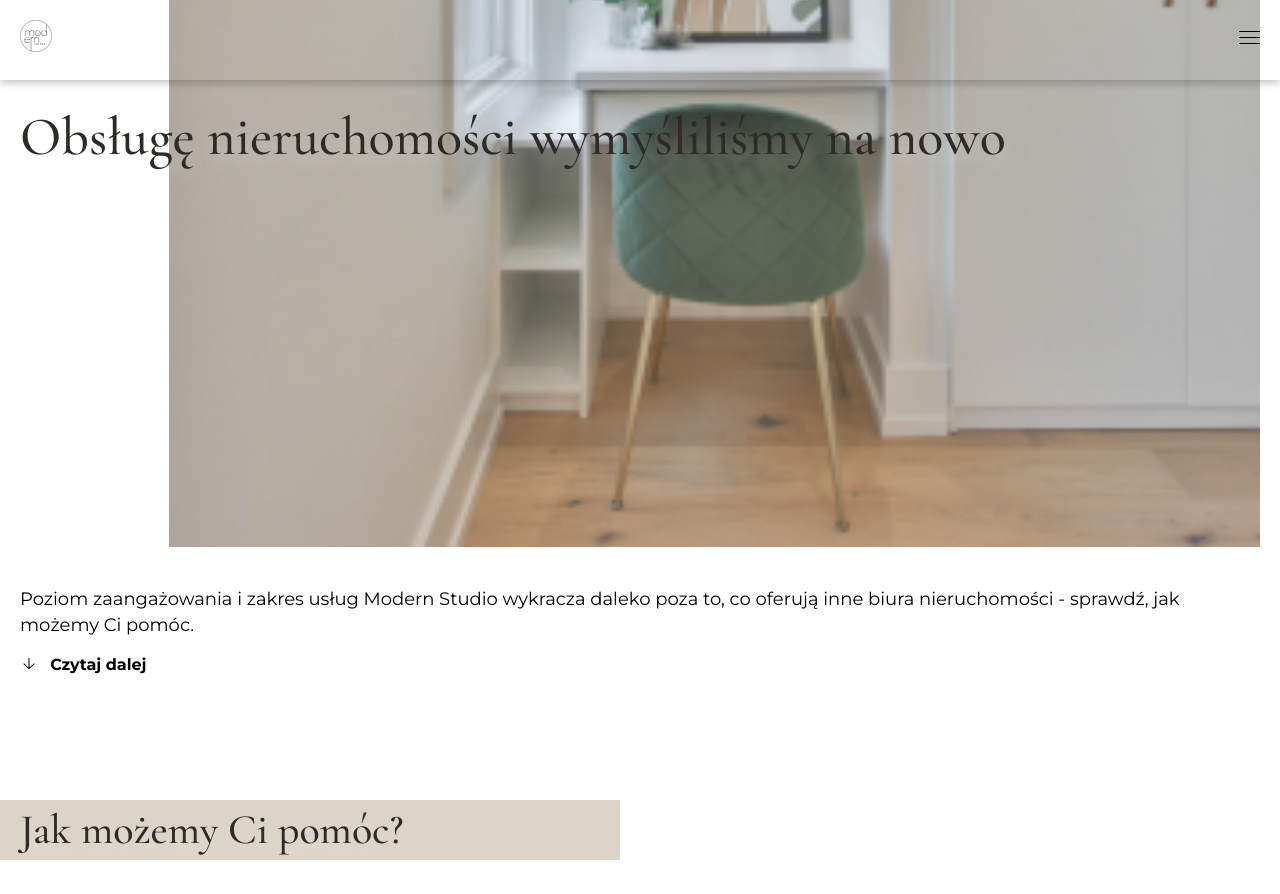
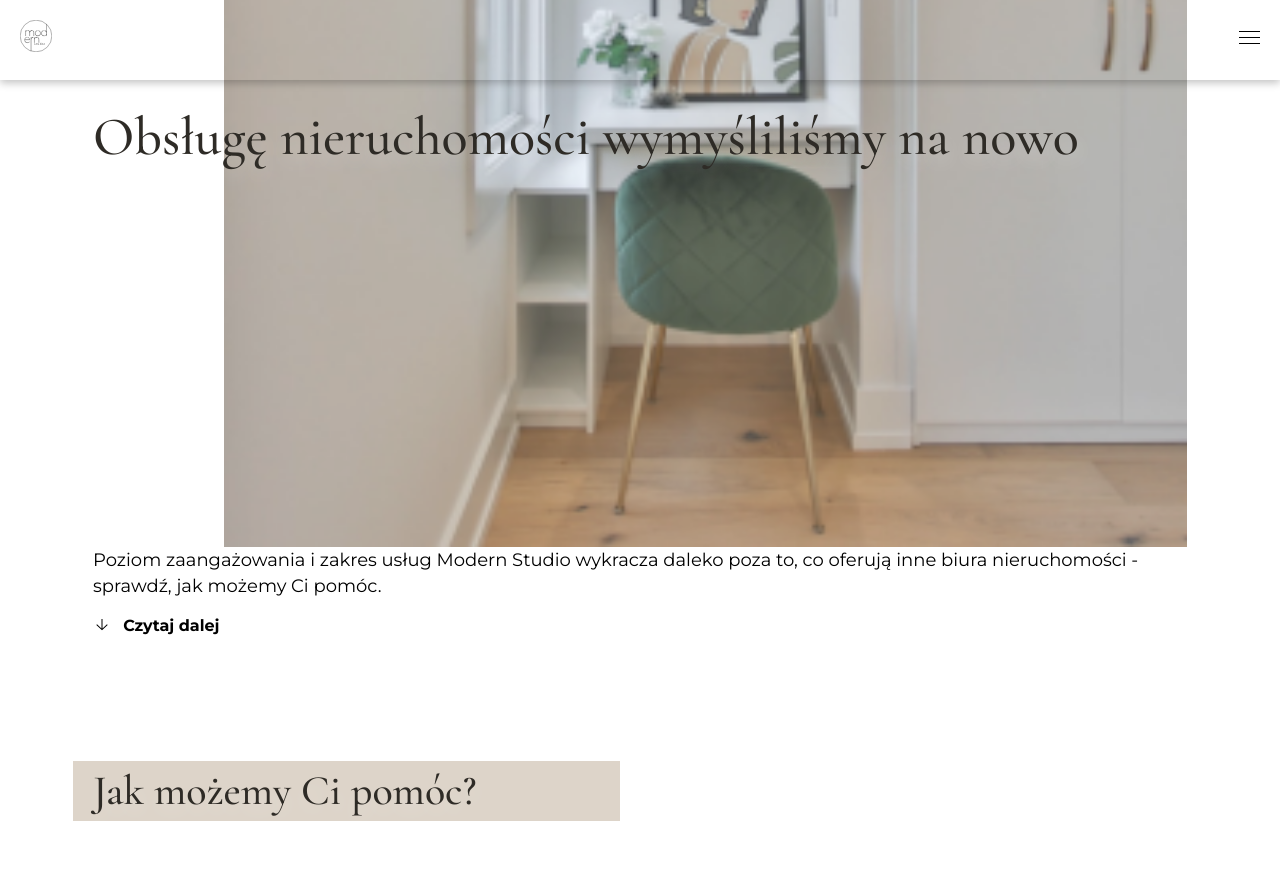
Before and after one commit to wilku1211/interior-finish, a React (Create React App) app: page /services in a window 1280 px wide. Shown: the top 894 px of the page. Built offline with nearby package versions, Linux system fonts and the light colour scheme.

Commit message:
Offer and Realization pages tabled improved

```diff
--- a/src/assets/styles/global.module.scss
+++ b/src/assets/styles/global.module.scss
@@ -88,4 +88,7 @@ img {
     font-size: 18px;
     line-height: 26px;
   }
+  section {
+    margin: 0 93px;
+  }
 }
--- a/src/assets/styles/theme.module.scss
+++ b/src/assets/styles/theme.module.scss
@@ -15,7 +15,7 @@ $header-height: 80px;
 $body-left-margin: 20px;
 
 @mixin tablet {
-  @media only screen and (min-width: 716px) {
+  @media only screen and (min-width: 768px) {
     @content;
   }
 }
@@ -33,6 +33,14 @@ $body-left-margin: 20px;
     background-color: $color;
     @content;
   }
+  @media only screen and (min-width: 768px) {
+    &::before {
+      width: 80px;
+      height: 80px;
+      transform: translate(-35px, 35px);
+      @content;
+    }
+  }
 }
 /*
 {@include ozdobnik($color-cream);
--- a/src/components/offers/Items.js
+++ b/src/components/offers/Items.js
@@ -8,7 +8,7 @@ import Offer4 from "../../assets/image/offers/offer-4.jpg";
 const Items = () => {
   return (
     <section className={classes.wrapper}>
-      <ul>
+      <ul className={classes.items}>
         <li className={classes.item}>
           <div className={classes["image-wrapper"]}>
             <img src={Offer1} alt="Offer1" />
--- a/src/components/offers/filter.module.scss
+++ b/src/components/offers/filter.module.scss
@@ -13,3 +13,13 @@
     font-weight: 700;
   }
 }
+
+@include tablet {
+  .wrapper {
+    margin-top: 41px;
+  }
+  .items {
+    width: 481px;
+    margin: 0 auto;
+  }
+} ;
--- a/src/components/offers/intro.module.scss
+++ b/src/components/offers/intro.module.scss
@@ -5,3 +5,20 @@
     margin-top: 24px;
   }
 }
+
+@include tablet {
+  .wrapper {
+    width: 524px;
+    margin: 150px auto 0;
+    h2 {
+      text-align: center;
+      display: block;
+      width: fit-content;
+      margin: 0 auto;
+    }
+    p {
+      text-align: center;
+      margin-top: 0;
+    }
+  }
+}
--- a/src/components/offers/items.module.scss
+++ b/src/components/offers/items.module.scss
@@ -1,6 +1,5 @@
 @import "../../assets/styles/theme.module.scss";
 .wrapper {
-  margin-bottom: 20px;
 }
 .item {
   position: relative;
@@ -45,3 +44,23 @@
   padding-left: 24px;
   width: 55%;
 }
+
+@include tablet {
+  .wrapper {
+    margin-top: 55px;
+  }
+  .items {
+    display: flex;
+    justify-content: space-between;
+    flex-wrap: wrap;
+    width: 90%;
+    margin: 0 auto;
+    > li {
+      flex-basis: 49%;
+    }
+    @include ozdobnik($color-blue) {
+      top: 0;
+      transform: translate(-35px, -36px);
+    }
+  }
+} ;
--- a/src/components/realization/Intro.js
+++ b/src/components/realization/Intro.js
@@ -6,12 +6,14 @@ import IntroImage from "../../assets/image/realization//intro.jpg";
 const Intro = () => {
   return (
     <section className={classes.wrapper}>
-      <Heading title="Poznaj nasze realizacje" isDecorated />
-      <p>
-        Każda współpraca to dla nas wspaniała przygoda, a to co po niej
-        pozostaje, to pełna satysfakcja naszych klientów. Sprawdź, co udało nam
-        się do tej pory osiągnąć.{" "}
-      </p>
+      <div className={classes.content}>
+        <Heading title="Poznaj nasze realizacje" isDecorated />
+        <p>
+          Każda współpraca to dla nas wspaniała przygoda, a to co po niej
+          pozostaje, to pełna satysfakcja naszych klientów. Sprawdź, co udało
+          nam się do tej pory osiągnąć.{" "}
+        </p>
+      </div>
       <div className={classes["image-wrapper"]}>
         <img src={IntroImage} alt="IntroImage" />
       </div>
--- a/src/components/realization/Items.js
+++ b/src/components/realization/Items.js
@@ -9,8 +9,9 @@ import OfferItem from "./OfferItem";
 const Items = () => {
   return (
     <section className={classes.wrapper}>
-      <ul>
+      <ul className={classes.items}>
         <li className={classes.item}>
+          <div className={classes.header}>
             <Heading title={"Polna 38"} isDecorated isFullHeight />
             <p>
               Lorem ipsum dolor sit amet consectetur adipisicing elit. Quae quia
@@ -18,24 +19,74 @@ const Items = () => {
               accusantium debitis repellat consectetur error omnis, consequatur
               nesciunt dolores facilis, perspiciatis.
             </p>
+          </div>
           <div className={classes["image-wrapper"]}>
             <img src={Item1} alt="Item1" />
           </div>
         </li>
+
+        <li className={classes.item}>
+          <div className={classes.header}>
+            <Heading title={"Polna 38"} isDecorated isFullHeight />
+            <p>
+              Lorem ipsum dolor sit amet consectetur adipisicing elit. Quae quia
+              mollitia minus obcaecati optio! Repellendus, voluptas. Nihil
+              accusantium debitis repellat consectetur error omnis, consequatur
+              nesciunt dolores facilis, perspiciatis.
+            </p>
+          </div>
+          <div className={classes["image-wrapper"]}>
+            <img src={Item1} alt="Item1" />
+          </div>
+        </li>
+
+        <li className={classes.item}>
+          <div className={classes.header}>
+            <Heading title={"Polna 38"} isDecorated isFullHeight />
+            <p>
+              Lorem ipsum dolor sit amet consectetur adipisicing elit. Quae quia
+              mollitia minus obcaecati optio! Repellendus, voluptas. Nihil
+              accusantium debitis repellat consectetur error omnis, consequatur
+              nesciunt dolores facilis, perspiciatis.
+            </p>
+          </div>
+          <div className={classes["image-wrapper"]}>
+            <img src={Item1} alt="Item1" />
+          </div>
+        </li>
+
+        <li className={classes.item}>
+          <div className={classes.header}>
+            <Heading title={"Polna 38"} isDecorated isFullHeight />
+            <p>
+              Lorem ipsum dolor sit amet consectetur adipisicing elit. Quae quia
+              mollitia minus obcaecati optio! Repellendus, voluptas. Nihil
+              accusantium debitis repellat consectetur error omnis, consequatur
+              nesciunt dolores facilis, perspiciatis.
+            </p>
+          </div>
+          <div className={classes["image-wrapper"]}>
+            <img src={Item1} alt="Item1" />
+          </div>
+        </li>
+
         <OfferItem />
         <li className={classes.item}>
-          <Heading title={"Sienkiewicza 8"} isDecorated isFullHeight />
+          <div className={classes.header}>
+            <Heading title={"Leśna 8"} isDecorated isFullHeight />
             <p>
               Lorem ipsum dolor sit amet consectetur adipisicing elit. Quae quia
               mollitia minus obcaecati optio! Repellendus, voluptas. Nihil
               accusantium debitis repellat consectetur error omnis, consequatur
               nesciunt dolores facilis, perspiciatis impedit nisi.
             </p>
+          </div>
           <div className={classes["image-wrapper"]}>
             <img src={Item3} alt="Item1" />
           </div>
         </li>
         <li className={classes.item}>
+          <div className={classes.header}>
             <Heading title={"Wojska Polskiego 9"} isDecorated isFullHeight />
             <p>
               Lorem ipsum dolor sit amet consectetur adipisicing elit. Quae quia
@@ -43,6 +94,7 @@ const Items = () => {
               accusantium debitis repellat consectetur error omnis, consequatur
               nesciunt dolores facilis, perspiciatis impedit nisi.
             </p>
+          </div>
           <div className={classes["image-wrapper"]}>
             <img src={Item4} alt="Item1" />
           </div>
--- a/src/components/realization/OfferItem.js
+++ b/src/components/realization/OfferItem.js
@@ -8,14 +8,16 @@ import Button from "../UI/Button/Button";
 const OfferItem = () => {
   return (
     <li className={classes.item}>
+      <div className={classes.header}>
         <Heading title={"Oferta"} isDecorated isFullHeight />
         <p>
-        Nieustannie powiększamy swoje portfolio i dodajemy nowe oferty. Sprawdź,
-        czym zajmujemy się teraz.
+          Nieustannie powiększamy swoje portfolio i dodajemy nowe oferty.
+          Sprawdź, czym zajmujemy się teraz.
         </p>
         <Button>
           Zobacz bieżące oferty <Arrow />
         </Button>
+      </div>
       <div className={classes["image-wrapper"]}>
         <img src={Item2} alt="Item1" />
       </div>
--- a/src/components/realization/intro.module.scss
+++ b/src/components/realization/intro.module.scss
@@ -16,3 +16,21 @@
     width: 100%;
   }
 }
+
+@include tablet {
+  .wrapper {
+    display: flex;
+    width: 80%;
+    margin: 150px auto 0;
+  }
+  .content {
+    margin-right: 15px;
+  }
+  .image-wrapper {
+    max-width: 546px;
+    @include ozdobnik($color-blue) {
+      right: 0;
+      transform: translate(35px, 35px) rotate(-180deg);
+    }
+  }
+} ;
--- a/src/components/realization/items.module.scss
+++ b/src/components/realization/items.module.scss
@@ -35,3 +35,78 @@
     width: 100%;
   }
 }
+
+@include tablet {
+  .item {
+    display: flex;
+    flex-wrap: wrap;
+    justify-content: space-between;
+    margin: 100px auto 0;
+    .header {
+      margin-right: 15px;
+      flex-basis: 40%;
+    }
+    .image-wrapper {
+      max-width: 546px;
+      flex-basis: 50%;
+    }
+    &:nth-child(odd) {
+      margin-top: 140px;
+      .header {
+        order: 1;
+        h2,
+        p {
+          text-align: end;
+        }
+      }
+      h2 {
+        margin-left: auto;
+      }
+      .image-wrapper {
+        margin-right: 15px;
+        margin-top: 0px;
+        @include ozdobnik($color-cream) {
+          top: 0;
+          transform: translate(-35px, -35px) rotate(0deg);
+        }
+      }
+    }
+    &:nth-child(even) {
+      .image-wrapper {
+        @include ozdobnik($color-blue) {
+          bottom: 0;
+          right: 0;
+          transform: translate(35px, 35px) rotate(180deg);
+        }
+      }
+    }
+    &:last-child {
+      flex-direction: column;
+      .header {
+        h2 {
+          margin: 0 auto;
+        }
+        p {
+          text-align: center;
+        }
+      }
+
+      .image-wrapper {
+        order: 2;
+        margin-top: 60px;
+        flex-basis: 100%;
+        &::after {
+          content: "";
+          position: absolute;
+          bottom: 0;
+          right: 0;
+          clip-path: polygon(0 0, 100% 0, 100% 15%, 15% 15%, 15% 100%, 0 100%);
+          transform: translate(35px, 35px) rotate(-180deg);
+          width: 80px;
+          height: 80px;
+          background-color: $color-cream;
+        }
+      }
+    }
+  }
+} ;
```
Lines whose indentation alone changed are shown as unchanged.
